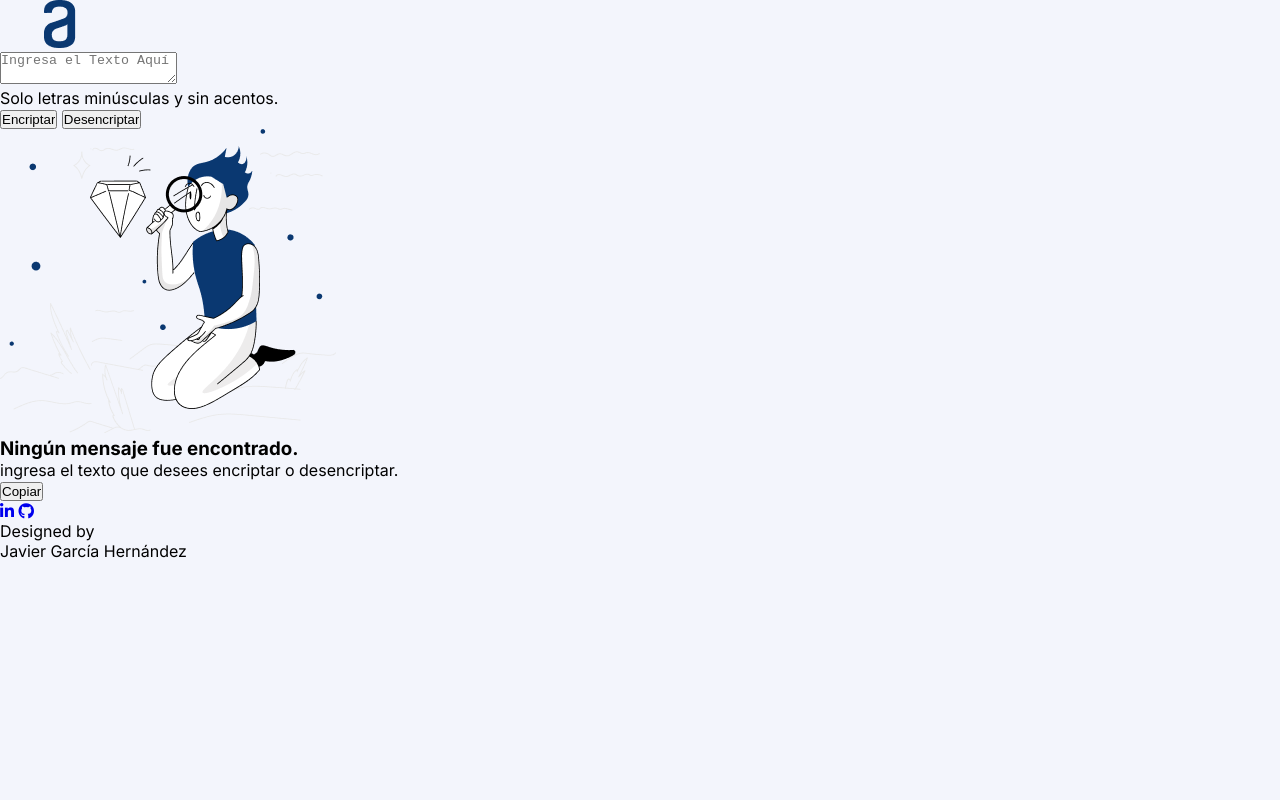
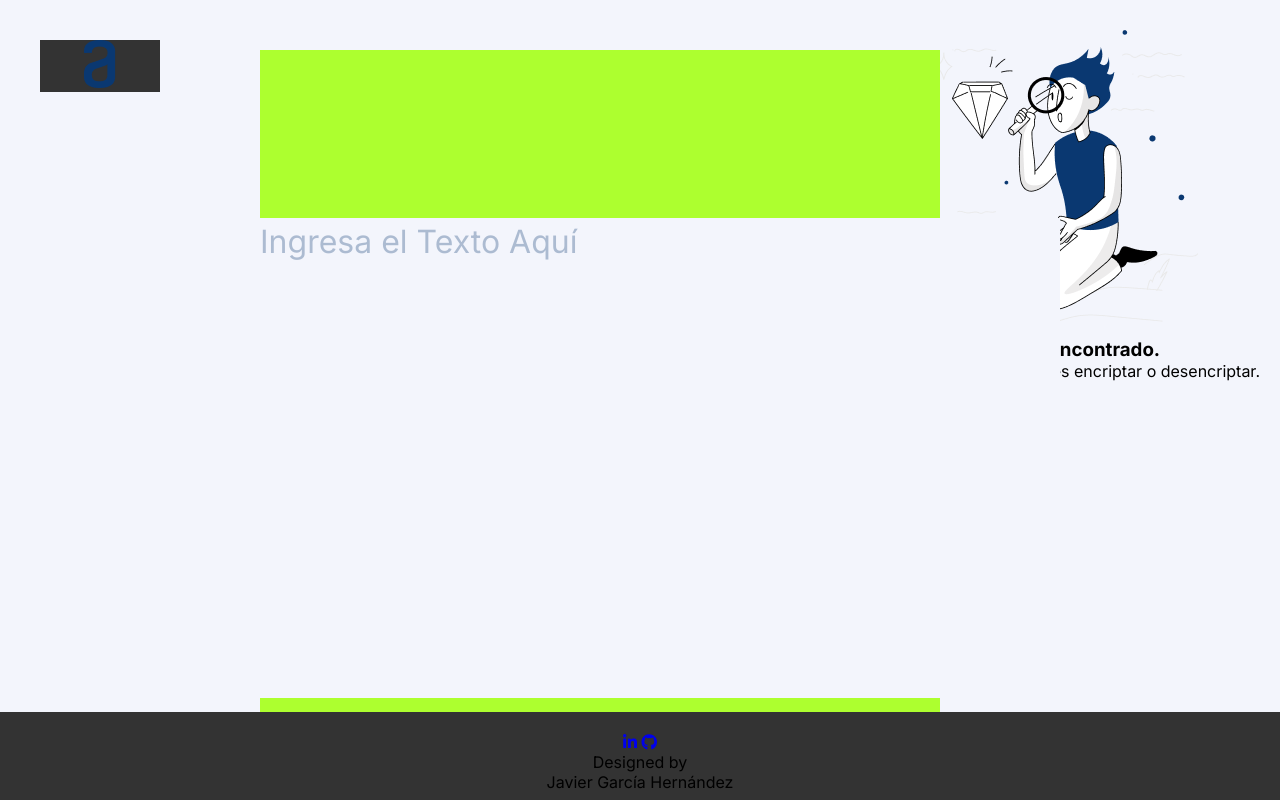
Before and after one commit to LoganCat/encriptador-challenge, a plain HTML site: page index.html in a window 1280 px wide. Shown: the top 800 px of the page. Drawn offline with Linux system fonts and the light colour scheme.

Commit message:
Cambios footer y Area segunda

```diff
--- a/style.css
+++ b/style.css
@@ -11,3 +11,132 @@ body{
     font-family: "Inter", sans-serif;
     background-color: #F3F5FC;
 }
+
+header{
+    position: absolute;
+    top: 40px;
+    left: 40px;
+    display: inline-block;
+    background-color: #333;
+}
+
+main{
+    width: 100vw;
+    height: 94vh;
+    margin: 0 auto;
+    padding: 30px 20px;
+    display: flex;
+    justify-content: space-between;
+}
+
+footer{
+    position: absolute;
+    background-color: #333;
+    padding: 20px;
+    /* Probar quitar bottom */
+    bottom: 0;
+    display: inline-block;
+    width: 100vw;
+    text-align: center;
+}
+
+/* Área 1 */
+.area1{
+    background-color: greenyellow;
+    position: relative;
+    width: 680px;
+    left: 240px;
+    margin-top: 20px;
+}
+
+.ingresa-texto{
+    position: absolute;
+    top: 168px;
+    max-width: 100%;
+}
+
+.texto-ingresado{
+    width: 100vh;
+    height: 60vh;
+    border: none;
+    resize: none;
+    outline: none;
+    background-color: #F3F5FC;
+    cursor: text;
+    color: #0A3871;
+    font-weight: 400;
+    font-size: 32px;
+    line-height: 48px;
+}
+
+.texto-ingresado::placeholder{
+    font-family: "Inter", sans-serif;
+    color: #0A3871;
+    opacity: 0.3;
+}
+
+.instruccion{
+    position: absolute;
+    top: 850px;
+    font-weight: 400;
+    font-size: 12px;
+    opacity: 0.7;
+    color: #495057;
+}
+
+.btn-encriptar-desencriptar{
+    position: absolute;
+    top: 885px;
+    width: 680px;
+    display: flex;
+    justify-content: space-between;
+    align-items: center;
+}
+
+/* Botones */
+.encriptar{
+    width: 328px;
+    height: 67px;
+    border-radius: 24px;
+    background-color: #0A3871;
+    color: #FFFFFF;
+    font-weight: 400;
+    font-size: 16px;
+    text-align: center;
+    border: none;
+    cursor: pointer;
+    box-shadow: 3px 3px 6px rgba(0, 0, 0, 0.7);
+    transition: all .4s ease-out;
+}
+
+.desencriptar{
+    width: 328px;
+    height: 67px;
+    border-radius: 24px;
+    background-color: #D8DFE8;
+    color: #0A3871;
+    font-weight: 400;
+    font-size: 16px;
+    text-align: center;
+    border: 1px solid #0A3871;
+    cursor: pointer;
+    box-shadow: 3px 3px 6px rgba(0, 0, 0, 0.7);
+    transition: all .4s ease-out;
+}
+
+/* Efecto Hover Botones */
+.encriptar:hover{
+    background-color: #D8DFE8;
+    color: #0A3871;
+    border: 1px solid #0A3871;
+    transform: scale(1.08);
+    transition: all .4s ease-in;
+}
+
+.desencriptar:hover{
+    background-color: #0A3871;
+    color: #D8DFE8;
+    border: 1px solid #0A3871;
+    transform: scale(1.08);
+    transition: all .4s ease-in;
+}
```
